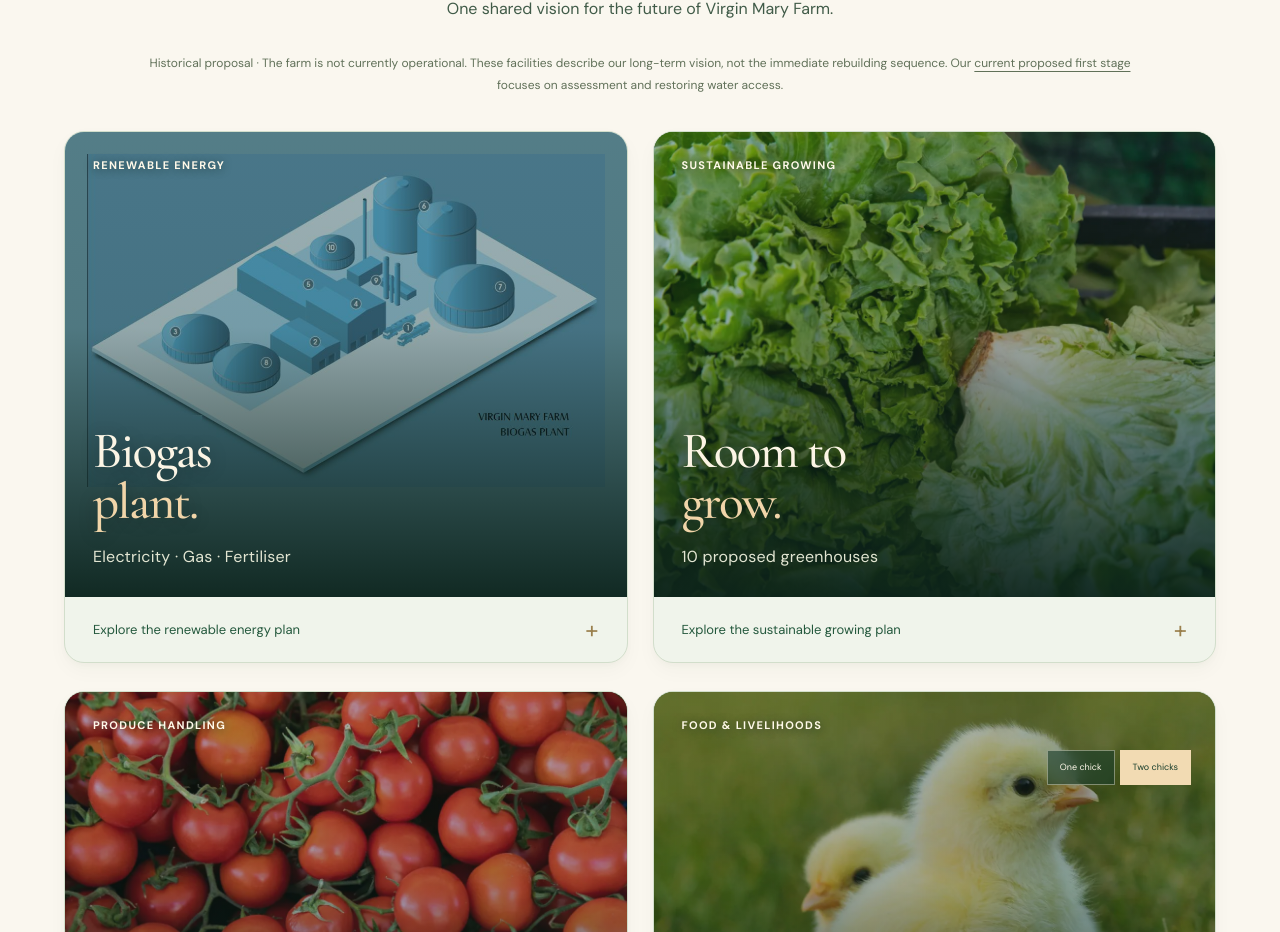
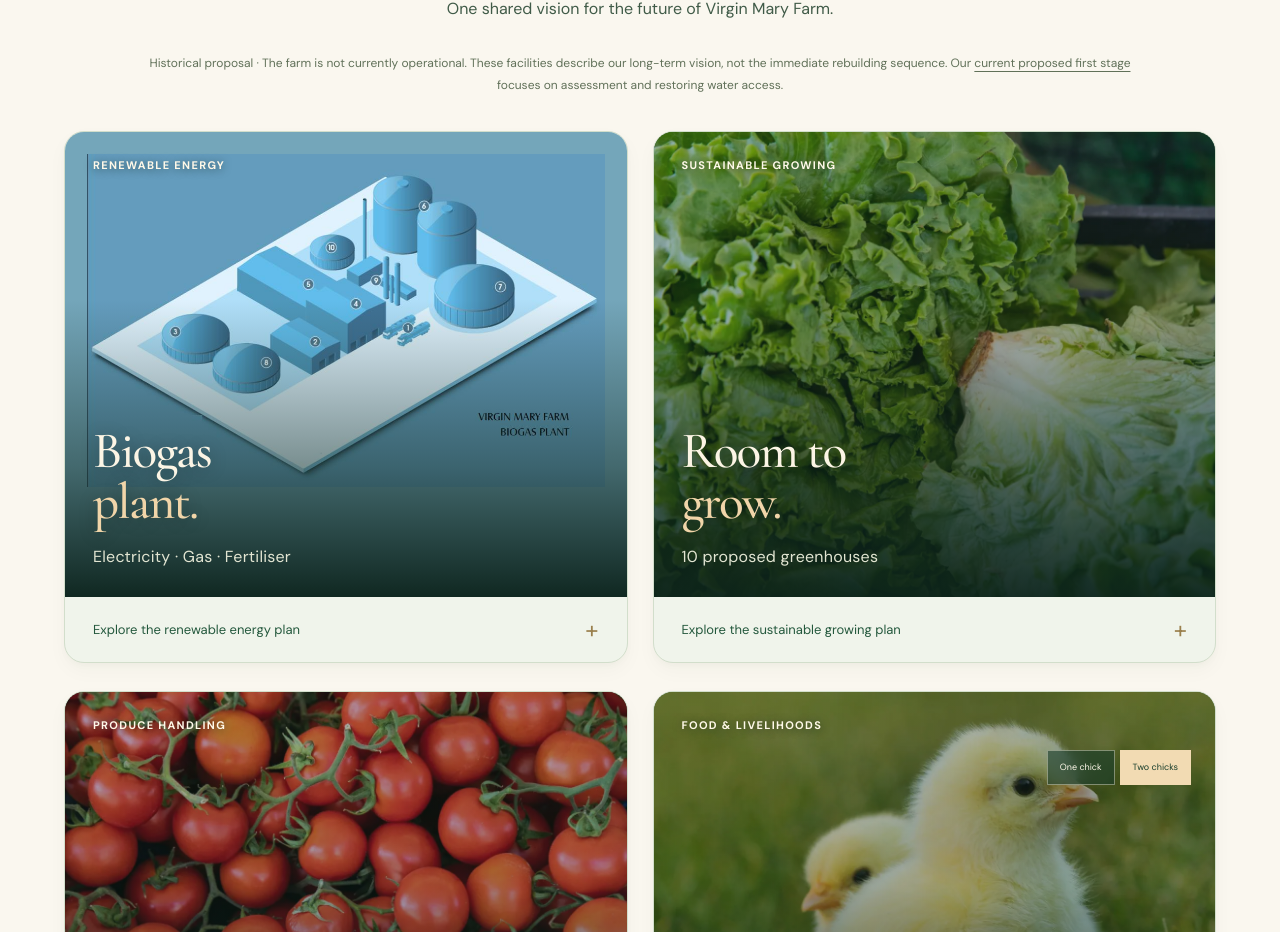
Before and after one commit to Hero988/RiseMeUp, a React (Vite) app: page / in a window 1280 px wide. Shown: the part 8075-9007 px from the top of the page. Built offline with nearby package versions, Linux system fonts and the light colour scheme; a web font is replaced by a local one.

Commit message:
Preserve approved biogas illustration lighting with smaller panels

```diff
--- a/public/homepage-theme.css
+++ b/public/homepage-theme.css
@@ -791,3 +791,5 @@
  .home-page #virgin-mary-farm #farm-plan .panel>.panel-category{left:24px;top:22px;font-size:10px}
  .home-page #virgin-mary-farm #farm-plan .photo-choice{right:20px;top:55px}
 }
+
+.home-page #virgin-mary-farm #farm-plan #biogas-plant .panel:after{background:linear-gradient(0deg,#0c231bf5,#132c2280 28%,transparent 64%)}
```
